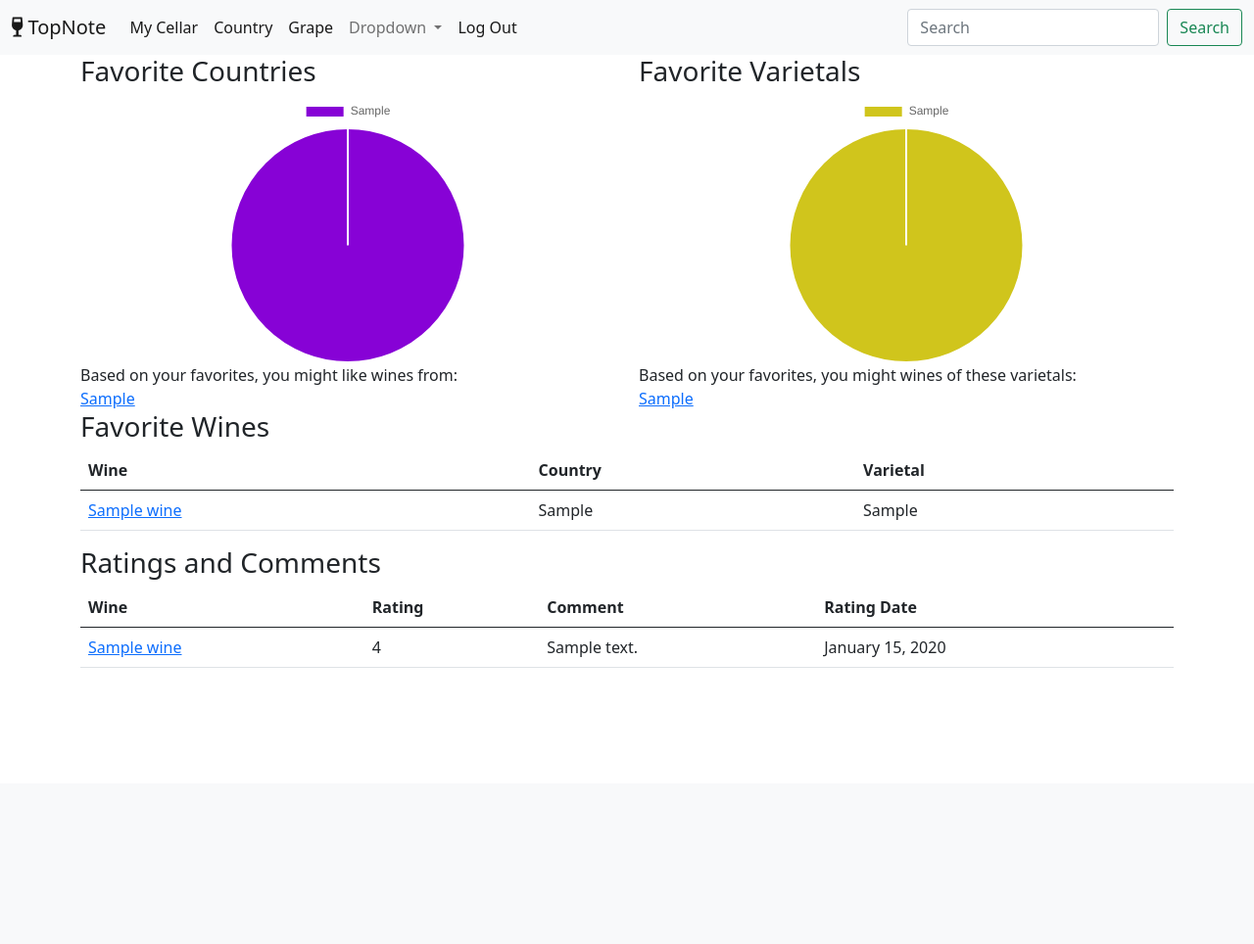
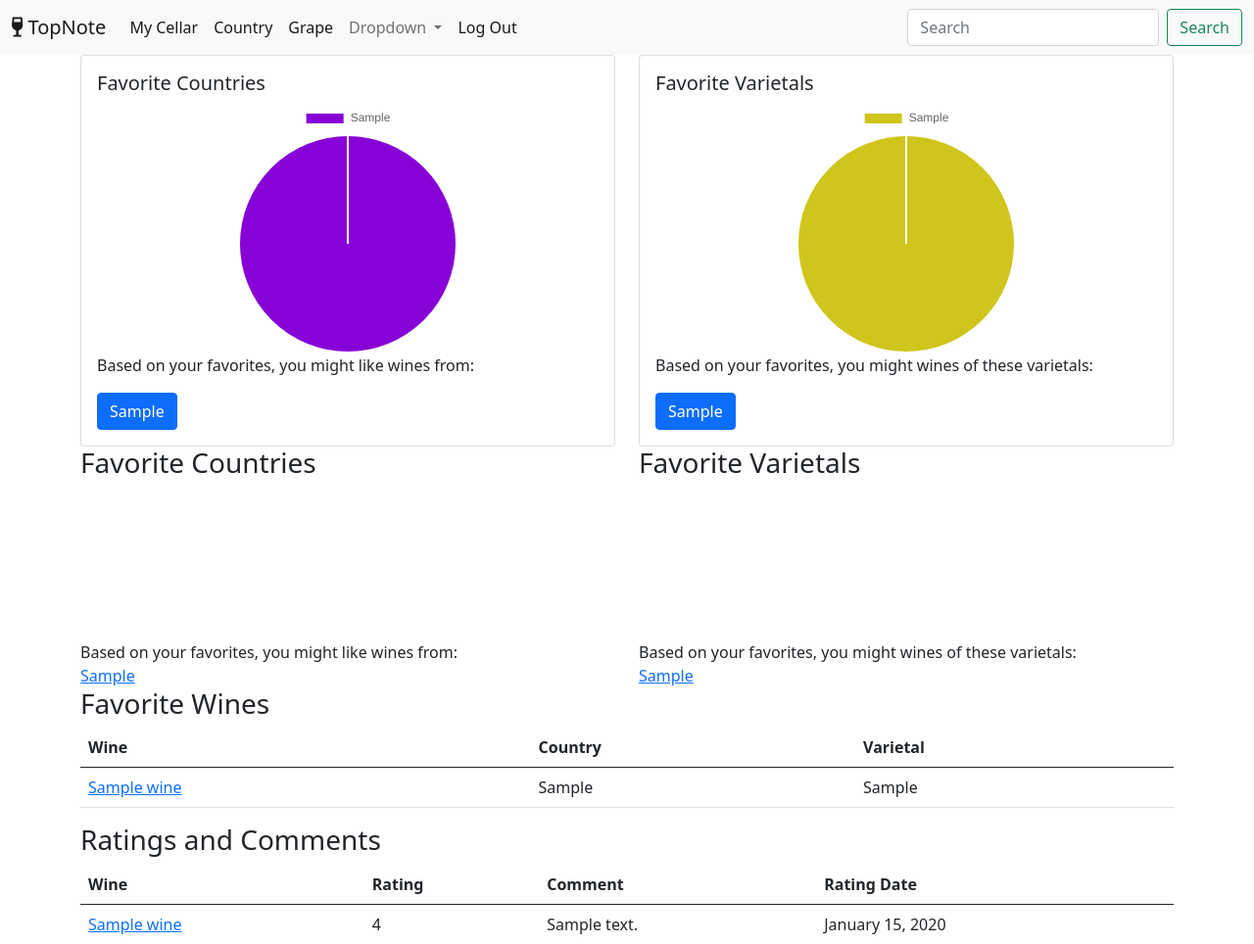
Before and after one commit to lyndabanh/Hackbright-Capstone-Topnote, a Flask app: page /users/1 in a window 1280 px wide. Shown: the top 964 px of the page at 98% size. Before the commit the page ends 682 px from the top, so only its background shows below. Run offline with Flask 2, Linux system fonts and the light colour scheme; the visitor is signed in with stand-in values (Sample User, id 1); tables that the repository leaves empty hold one stand-in row (values such as "Sample post"); a map, chart or similar area stays blank; some libraries are stand-ins or nearby versions.

Commit message:
Favorites pie charts in Bootstrap cards.

```diff
--- a/templates/user_details.html
+++ b/templates/user_details.html
@@ -32,6 +32,39 @@
   {% else %}
     <div>You have not rated any wines yet.</div>
   {% endif %} -->
+
+  <div class="row">
+    <div class="col-sm-6">
+      <div class="card">
+        <div class="card-body">
+          <h5 class="card-title">Favorite Countries</h5>
+          {% if user.favorites %}
+          <canvas id="pie-chart"></canvas>
+          <p class="card-text">Based on your favorites, you might like wines from:</p>
+          <!-- <a href="#" class="btn btn-primary">Go somewhere</a> -->
+          {% for country in fav_countries %}
+          <div><a href="/user/{{ user.user_id }}/recs/country/{{ country }}" class="btn btn-primary">{{ country }}</a></div>
+          {% endfor %}
+          {% endif %}
+        </div>
+      </div>
+    </div>
+    <div class="col-sm-6">
+      <div class="card">
+        <div class="card-body">
+          <h5 class="card-title">Favorite Varietals</h5>
+          {% if user.favorites %}
+          <canvas id="pie-chart2"></canvas>
+          <p class="card-text">Based on your favorites, you might wines of these varietals:</p>
+          {% for variety in fav_varietals %}
+          <a href="/user/{{ user.user_id }}/recs/variety/{{ variety }}" class="btn btn-primary">{{ variety }}</a>
+          {% endfor %}
+          {% endif %}
+        </div>
+      </div>
+    </div>
+  </div>
+
 
   <div class="row">
     {% if user.favorites %}
```
Also changed, not shown: templates/wine_details.html (+23 -20 lines).
